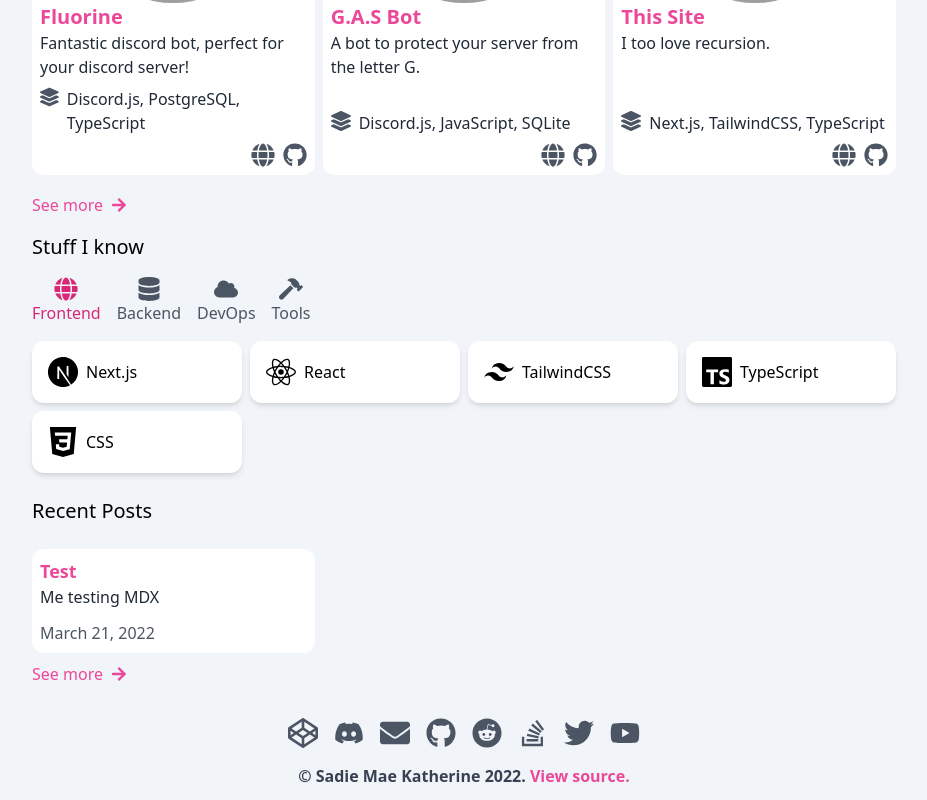
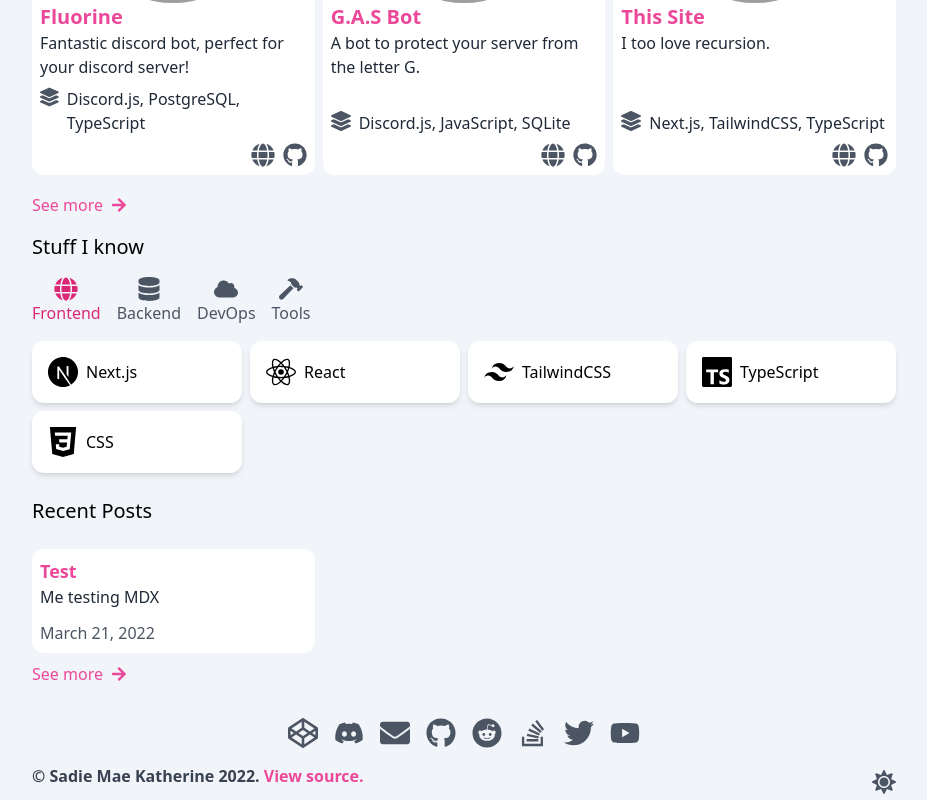
Before and after one commit to night-lake/night-lake.github.io, a Next.js app: page / in a window 1280 px wide. Shown: the part 425-1225 px from the top of the page, without its empty margins (176-1103 px from the left). Built offline with nearby package versions, Linux system fonts and the light colour scheme; grey boxes are pictures that could not be loaded.

Commit message:
toggleable dark mode

```diff
--- a/package.json
+++ b/package.json
@@ -16,8 +16,9 @@
     "classnames": "^2.3.1",
     "date-fns": "^2.28.0",
     "gray-matter": "^4.0.3",
-    "next": "12.0.10",
+    "next": "^12.1.4",
     "next-mdx-remote": "^4.0.0",
+    "next-themes": "^0.1.1",
     "postcss": "^8.4.6",
     "postcss-import": "^14.0.2",
     "react": "17.0.2",
--- a/src/components/Footer.tsx
+++ b/src/components/Footer.tsx
@@ -1,18 +1,23 @@
 import { format } from 'date-fns';
+import { useTheme } from 'next-themes';
 import { useState } from 'react';
 import {
 	FaCodepen,
 	FaDiscord,
 	FaEnvelope,
 	FaGithub,
+	FaMoon,
 	FaReddit,
 	FaStackOverflow,
+	FaSun,
 	FaTwitter,
 	FaYoutube
 } from 'react-icons/fa';
 import { IconData } from '../lib/types';
 
 const Footer: React.FC = () => {
+	const { resolvedTheme, setTheme } = useTheme();
+
 	const [showDiscord, setDiscord] = useState(false);
 	let classname = 'cursor-pointer text-3xl text-gray-600 transition-all hover:text-pink-600 dark:text-gray-300';
 
@@ -61,6 +66,7 @@
 					);
 				})}
 			</div>
+			<div className="flex flex-row content-center justify-between">
 				<p className="pb-3 text-center font-semibold text-gray-700 dark:text-gray-300">
 					&copy; Sadie Mae Katherine {format(Date.now(), 'yyyy')}.{' '}
 					<a
@@ -70,8 +76,24 @@
 						View source.
 					</a>
 				</p>
+				<button onClick={() => setTheme(resolvedTheme === 'dark' ? 'light' : 'dark')}>
+					{resolvedTheme === 'dark' ? (
+						<FaMoon
+							className={
+								'cursor-pointer text-2xl text-gray-600 transition-all hover:text-pink-600 dark:text-gray-300'
+							}
+						/>
+					) : (
+						<FaSun
+							className={
+								'cursor-pointer text-2xl text-gray-600 transition-all hover:text-pink-600 dark:text-gray-300'
+							}
+						/>
+					)}
+				</button>
+			</div>
 		</footer>
 	);
-}
+};
 
 export default Footer;
--- a/src/pages/_app.tsx
+++ b/src/pages/_app.tsx
@@ -1,3 +1,4 @@
+import { ThemeProvider } from 'next-themes';
 import { AppProps } from 'next/app';
 import Head from 'next/head';
 import Footer from '../components/Footer';
@@ -6,7 +7,7 @@
 
 const App: React.FC<AppProps> = ({ Component, pageProps }) => {
 	return (
-		<>
+		<ThemeProvider attribute="class" value={{ dark: 'dark', light: 'light' }}>
 			<Head>
 				<meta name="og:image" content="https://us-east-1.tixte.net/uploads/nightlake.tixte.co/sadie.png" />
 				<meta name="theme-color" content="#FFAEBD" />
@@ -21,7 +22,7 @@
 				</main>
 				<Footer />
 			</div>
-		</>
+		</ThemeProvider>
 	);
 };
 
--- a/tailwind.config.js
+++ b/tailwind.config.js
@@ -1,8 +1,9 @@
-/** @type {import('tailwindcss')} */
+/** @type {import('tailwindcss').TailwindConfig} */
 module.exports = {
 	content: ['./src/pages/**/*.{js,ts,jsx,tsx}', './src/components/**/*.{js,ts,jsx,tsx}'],
 	theme: {
 		extend: {}
 	},
-	plugins: [require('@tailwindcss/typography')]
+	plugins: [require('@tailwindcss/typography')],
+	darkMode: 'class'
 };
```
Also changed, not shown: 1 other file (tests, documents, lock files or other folders). Lines whose indentation alone changed are shown as unchanged.
